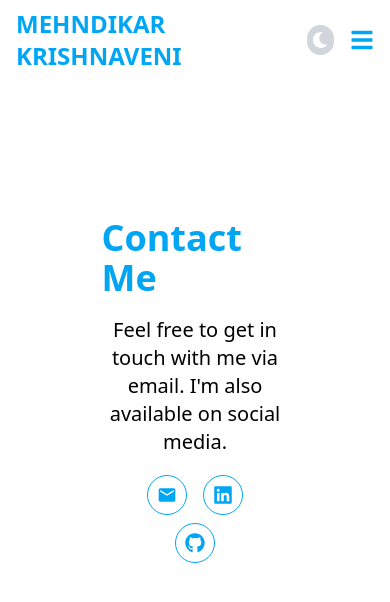
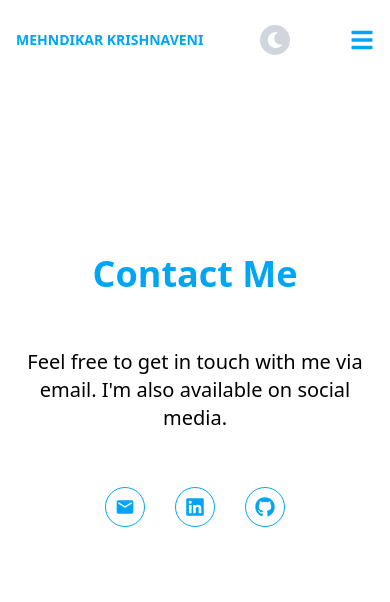
Before and after one commit to MehndikarKrishnaveni/react-portfolio, a React (Vite) app: page /react-portfolio/contact in a window 390 px wide. Shown: the top 602 px of the page. Built offline with nearby package versions, Linux system fonts and the light colour scheme.

Commit message:
modified few things to make responsive

```diff
--- a/src/components/Navbar.jsx
+++ b/src/components/Navbar.jsx
@@ -22,9 +22,9 @@ const Navbar = () => {
     ];
 
     return (
-        <nav className={`${theme} h-[80px] w-full flex items-center justify-evenly fixed top-0 z-20`}>
-            <div className=" w-full mx-auto flex items-center justify-between h-20 px-4">
-                <h1 className='min-w-[200px] text-2xl md:text-3xl font-bold text-sky-500'>MEHNDIKAR KRISHNAVENI</h1>
+        <nav className={`${theme} min-w-[320px] h-[80px] w-full flex items-center justify-evenly fixed top-0 z-20`}>
+            <div className=" w-full max-w-7xl mx-auto flex items-center justify-between h-20 px-4">
+                <h1 className='min-w-[200px] text-sm md:text-3xl font-bold text-sky-500'>MEHNDIKAR KRISHNAVENI</h1>
 
                 {/* desktop view */}
                 <ul className='hidden md:flex items-center gap-6 text-sky-500 font-bold'>
@@ -63,7 +63,7 @@ const Navbar = () => {
 
             {/* mobile menu */}
             {menuOpen && (
-                <ul className="h-fit md:hidden  p-4 mt-[180px] space-y-1 font-bold text-sky-500  bg-white menu-bg">
+                <ul className="absolute top-[80px] left-0 w-full md:hidden bg-white p-4 space-y-1 font-bold text-sky-500 shadow-md z-10 menu-bg">
                     {navItems.map(({ name, path }) => (
 
                         <li key={name}>
@@ -71,7 +71,7 @@ const Navbar = () => {
                                 to={path}
                                 onClick={() => setMenuOpen(false)}
                                 className={({ isActive }) =>
-                                    `block py-1 px-3  rounded transition-colors duration-200 ${isActive ? 'bg-sky-100 dark:bg-sky-700 text-sky-700 dark:text-sky-300' : 'hover:bg-sky-50 dark:hover:bg-gray-800'
+                                    `block py-1 px-3  rounded transition-colors duration-200 ${isActive ? 'bg-sky-100  text-sky-700 menu-active' : 'hover:bg-sky-50 menu-inactive'
                                     }`
                                 }
                             >
--- a/src/components/layout/AppLayout.jsx
+++ b/src/components/layout/AppLayout.jsx
@@ -7,7 +7,7 @@ const AppLayout = () => {
     return (
         <>
             <Navbar />
-            <main className={`${theme} min-h-screen w-full max-w-8xl mx-auto p-2 sm:p-4 md:p-6 lg:p-8
+            <main className={`${theme} min-h-screen min-w-[320px] w-full max-w-8xl mx-auto p-2 sm:p-4 md:p-6 lg:p-8
 `}>
                 <Outlet />
             </main>
--- a/src/components/pages/Contact.jsx
+++ b/src/components/pages/Contact.jsx
@@ -7,7 +7,7 @@ const Contact = () => {
     return (
         <>
             <section className=' h-[calc(100vh-80px)] md:h-[calc(100vh-80px)]  w-full flex items-center justify-center'>
-                <div className='h-[50%] w-[50%] flex flex-col items-center justify-evenly flex-wrap'>
+                <div className='h-[50%] flex flex-col items-center justify-evenly flex-wrap'>
                     <h1 className='text-4xl font-bold text-sky-500'>Contact Me</h1>
                     <p className='text-center text-xl'>Feel free to get in touch with me via email.
                         I'm also available on social media.</p>
--- a/src/index.css
+++ b/src/index.css
@@ -11,5 +11,14 @@
 }
 
 .dark .menu-bg{
-    background-color: black;
+    background-color: #101828;
 }
+
+.dark .menu-active{
+    color:oklch(82.8% 0.111 230.318);
+    background-color: oklch(50% 0.134 242.749);
+}
+
+.dark .menu-inactive:hover{
+    background-color:#1e2939;
+}
```
